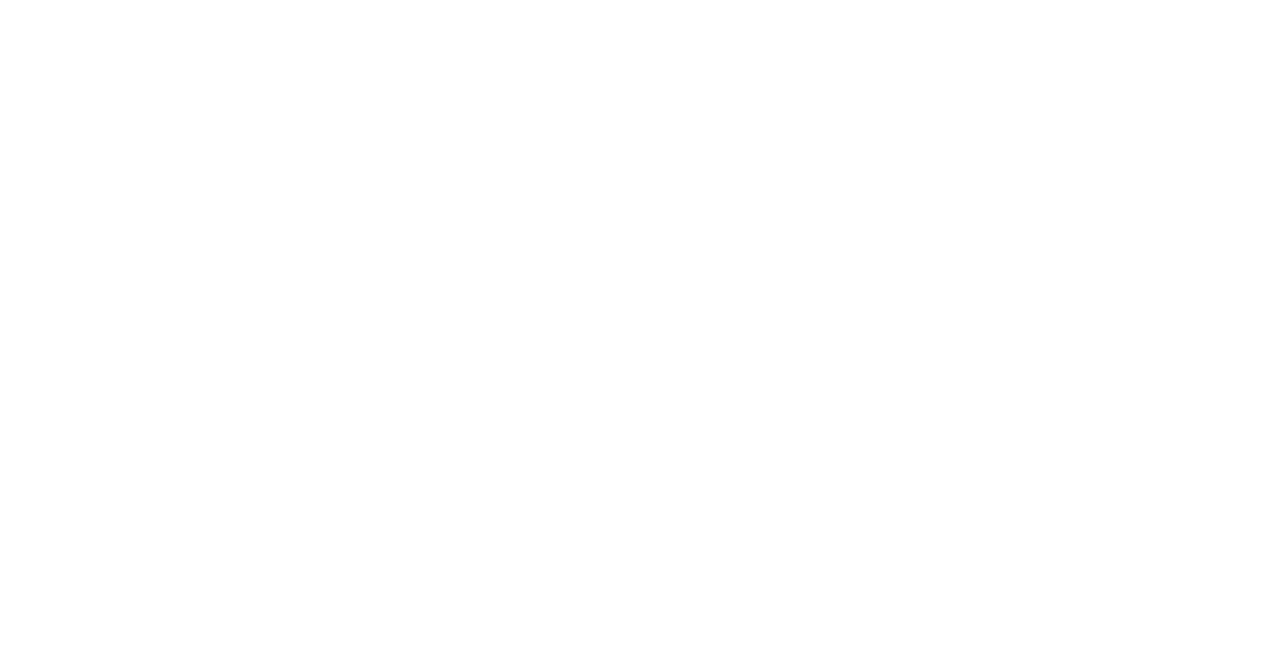
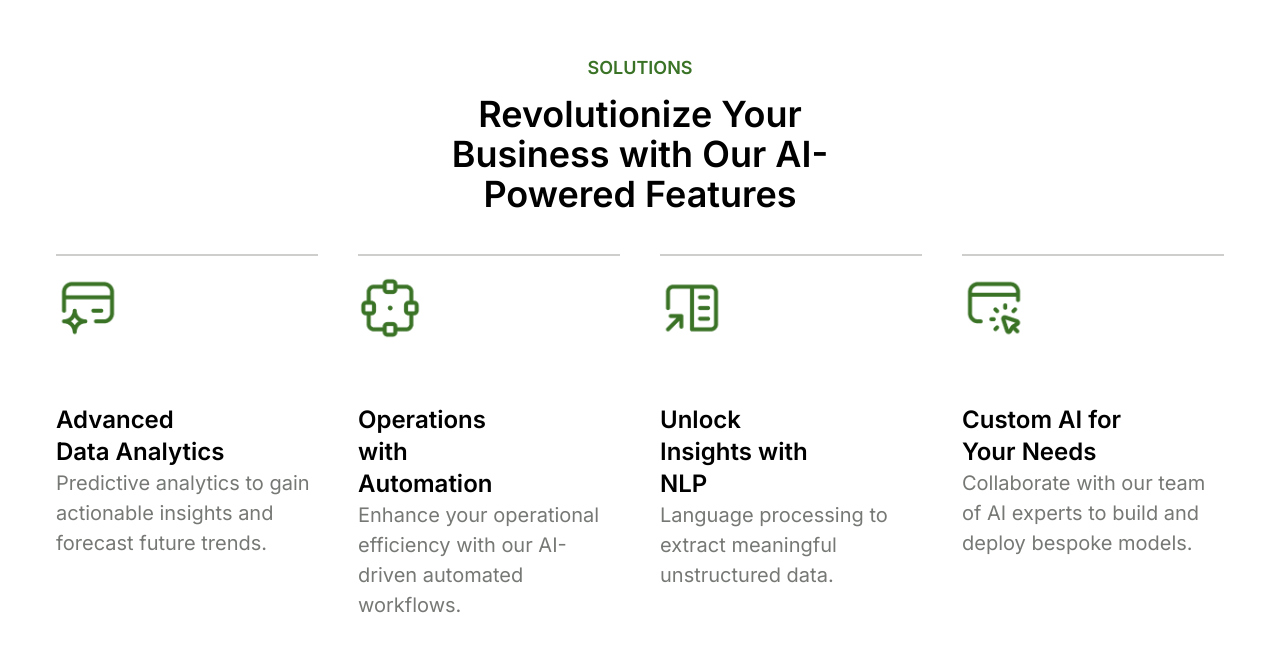
Before and after one commit to akashkennedy/Datawise, a React (Vite) app: page / in a window 1280 px wide. Shown: the part 1493-2144 px from the top of the page. Before the commit the page ends 1440 px from the top, so only its background shows below. Built offline with nearby package versions, Linux system fonts and the light colour scheme.

Commit message:
Create Solutions Section

```diff
--- a/src/App.jsx
+++ b/src/App.jsx
@@ -2,6 +2,7 @@
 import Hero from "./sections/Hero.jsx";
 import Partners from "./sections/Partners.jsx";
 import AboutUs from "./sections/AboutUs.jsx"
+import Solutions from "./sections/Solutions.jsx";
 
 const App = () => {
   return (
@@ -11,6 +12,7 @@
         <Hero />
         <Partners />
         <AboutUs />
+        <Solutions />
       </main>
     </>
   );
--- a/src/sections/AboutUs.jsx
+++ b/src/sections/AboutUs.jsx
@@ -19,7 +19,7 @@
         {stats.map((stat) => (
           <div key={stat.id} className="size-38 flex flex-col">
             <div className="text-2xl font-bold">{stat.count}</div>
-            <div className="info font-normal">{stat.desc}</div>
+            <p className="info font-normal">{stat.desc}</p>
           </div>
         ))}
       </div>
--- /dev/null
+++ b/src/sections/Solutions.jsx
@@ -0,0 +1,35 @@
+import { solutions } from "../constants/data";
+import { features } from "../constants/data";
+
+const Solutions = () => {
+  return (
+    <section className="mt-20 flex h-screen flex-col justify-between gap-10 md:mt-0 md:justify-center lg:mt-0 lg:items-center lg:justify-center">
+      <div className="lg:w-5/12">
+        <h4 className="mb-3 text-center text-lg font-semibold text-green">
+          SOLUTIONS
+        </h4>
+        <h1 className="text-center text-4xl font-semibold">
+          {solutions.heading}
+        </h1>
+      </div>
+      <div className="flex w-full grid-cols-2 flex-col gap-10 md:grid lg:flex lg:flex-row">
+        {features.map((item) => (
+          <div
+            key={item.id}
+            className="flex w-full flex-col gap-16 border-t-2 border-gray/25 py-5"
+          >
+            <img src={item.icon} className="size-16" />
+            <div>
+              <div className="w-8/12 text-2xl font-semibold">
+                {item.heading}
+              </div>
+              <p className="info font-normal">{item.desc}</p>
+            </div>
+          </div>
+        ))}
+      </div>
+    </section>
+  );
+};
+
+export default Solutions;
```
